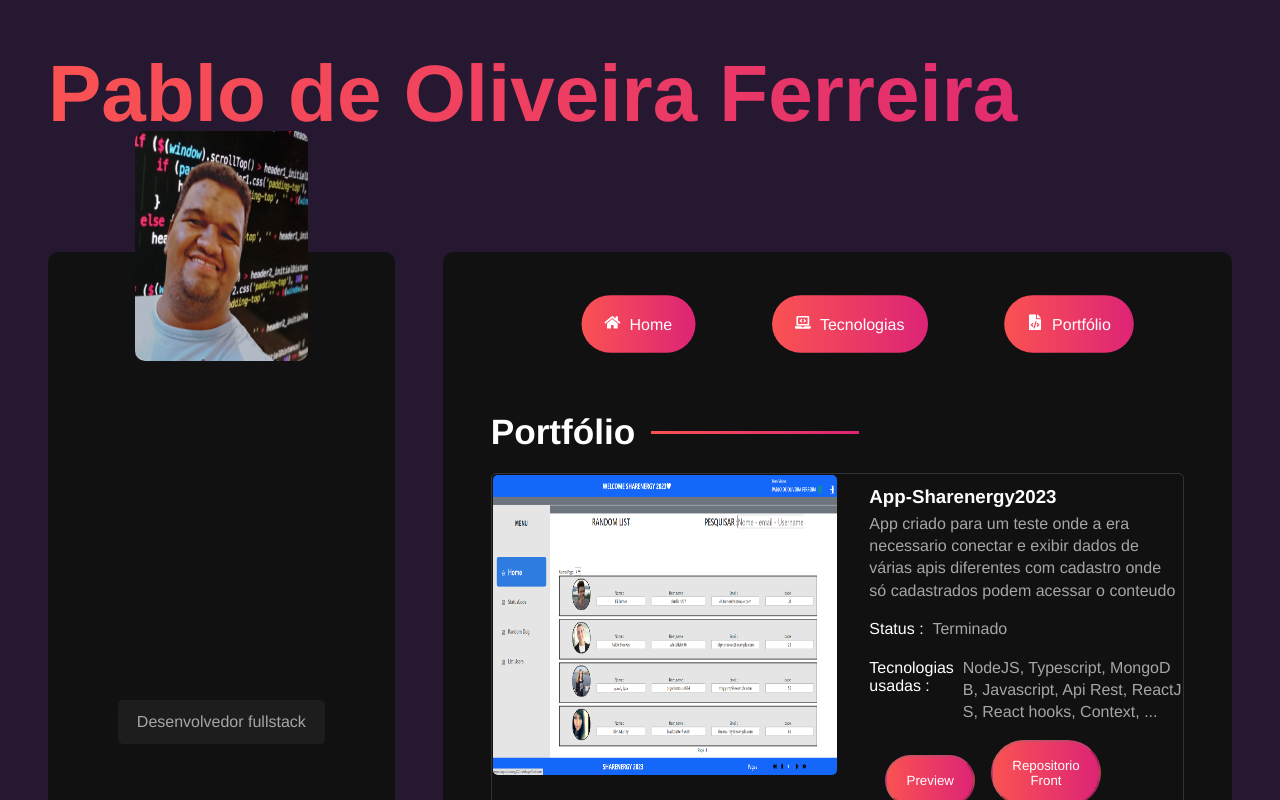
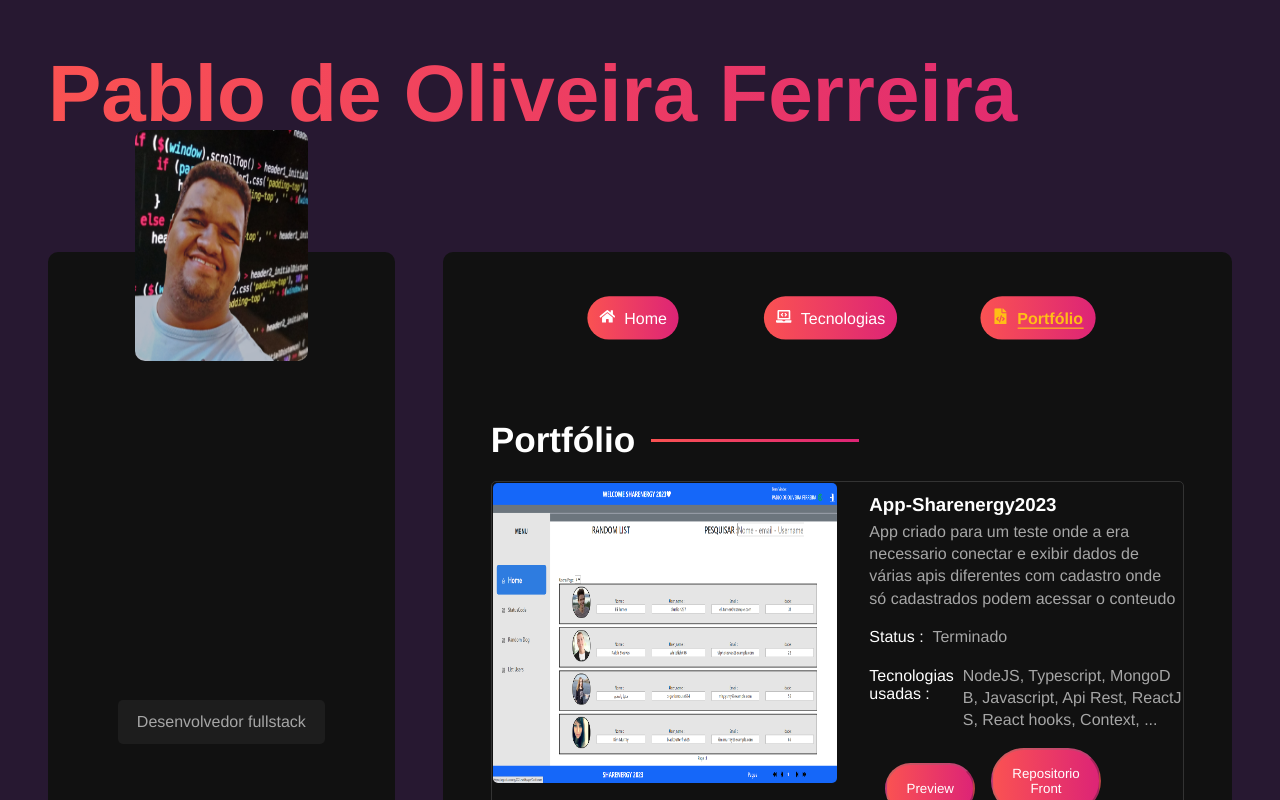
Before and after one commit to pablo-oliveiraDev/PabloDeOliveiraFerreira, a Next.js app: page /projects in a window 1280 px wide. Shown: the top 800 px of the page. Built offline with nearby package versions, Linux system fonts and the light colour scheme.

Commit message:
adicionado efeito buttons main

```diff
--- a/src/components/MainContent.jsx
+++ b/src/components/MainContent.jsx
@@ -25,23 +25,15 @@
 
 
 const mainContent = ({ children }) => {
-  const pageName = '';
-  const router = useRouter();
-  const currentUrl = router.asPath;
-  function getPageName(link) {
-    const url = new URL(link);
-    const pathname = url.pathname;
-    const pageName = pathname.split('/').pop();
-    return pageName;
-  }
+  const { asPath } = useRouter();
+
 
   return (
     <main id={styles.mainContent}>
 
       {btnApp.map((item, index) =>
         <button className={styles.btn}>
-          <Link key={index} href={item.url}>
-
+          <Link className={asPath === item.url && styles.active} key={index} href={item.url}>
             {item.icon}<span >{item.name}</span>
           </Link>
         </button>
--- a/src/styles/components/maincontent.module.sass
+++ b/src/styles/components/maincontent.module.sass
@@ -50,10 +50,7 @@
         margin-left: 100px
         border: none
         scale: 1.2
-
-
-
-
+        transition: 0.3s ease-in-out
 
         svg
             color: $text-color
@@ -64,6 +61,15 @@
         &:hover
             span
                 border-bottom: 1px solid $text-color
+
+        .active
+            svg
+                color: $active-Color
+            span
+                border-bottom: 1px solid $active-Color
+                color: $active-Color
+                font-weight: bold
+
 
 @media (max-width: 970px)
     #mainContent
--- a/src/styles/variables.module.sass
+++ b/src/styles/variables.module.sass
@@ -7,3 +7,4 @@
 $container-border-radius: 10px
 $card-border-radius: 5px
 $gradient: linear-gradient(90deg,rgba(250,82,82,1) 0%, rgba(221,36,118,1)100%)
+$active-Color: #FFBE16
```
